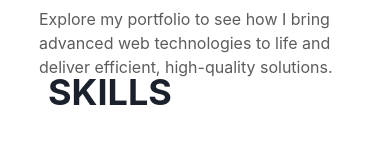
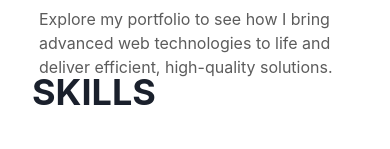
Before and after one commit to harshavardh8n/newPortfolio, a React (Vite) app: page / in a window 390 px wide. Shown: the part 1839-1988 px from the top of the page. Built offline with nearby package versions, Linux system fonts and the light colour scheme; grey boxes are pictures that could not be loaded.

Commit message:
second 4 commit

```diff
--- a/src/Components/Skill.css
+++ b/src/Components/Skill.css
@@ -16,3 +16,11 @@
     width: fit-content;
     text-align: center;
 }
+
+@media (max-width: 500px) {
+
+    .skill{
+        width: 5rem;
+        height: 7rem;
+    }
+}
--- a/src/Components/Skill.jsx
+++ b/src/Components/Skill.jsx
@@ -11,6 +11,7 @@ const Skill = ({name, img}) => {
         boxSize='80px'
         src={img}
         alt='Dan Abramov'
+        id="sicon"
 />
         {/* </div> */}
         {name}
--- a/src/Components/Skills.css
+++ b/src/Components/Skills.css
@@ -33,6 +33,6 @@
 
     }
     #sheading{
-        margin-left: 3rem;
+        margin-left: 2rem;
     }
 }
--- a/src/Components/Skills.jsx
+++ b/src/Components/Skills.jsx
@@ -123,7 +123,7 @@ const Skills = () => {
 
             <SimpleGrid minChildWidth='100px' spacing='20px'>
             {skills.map(skill=>(
-                <Skill name={skill.name} img={skill.img}/>
+                <Skill name={skill.name} img={skill.img} id="sicon"/>
                 ))}
             </SimpleGrid>
 
```
